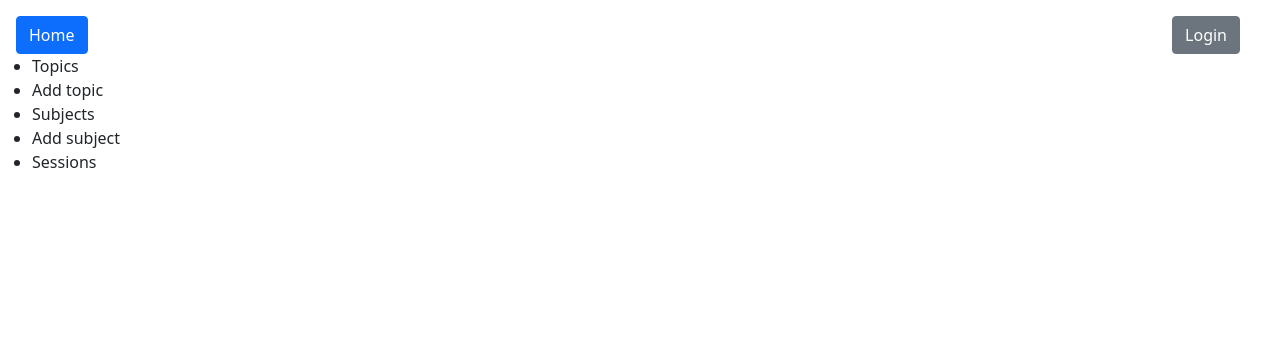
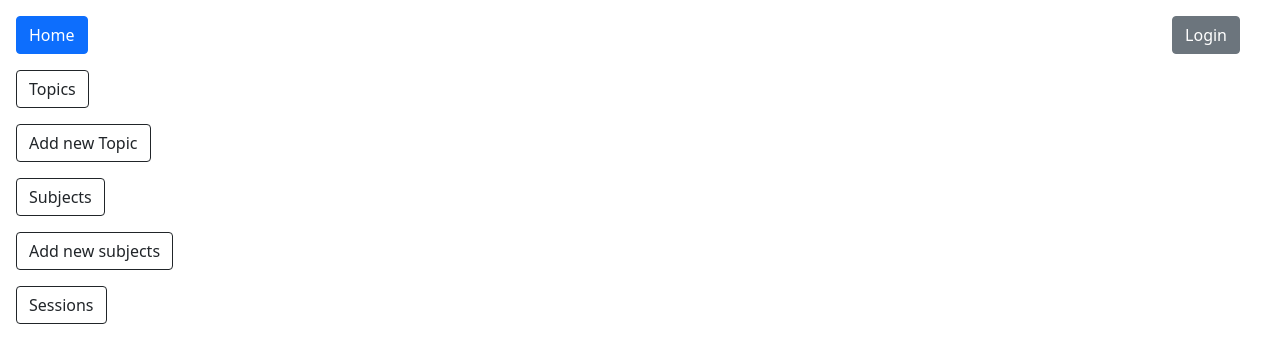
Before and after one commit to adrianryt/UI_IOZeta, a React (Create React App) app in the folder app/: page /teacher in a window 1280 px wide. Shown: the top 362 px of the page. Built offline with nearby package versions, Linux system fonts and the light colour scheme.

Commit message:
changed list of mocks into links in Teacher component

```diff
--- a/app/src/Teacher.tsx
+++ b/app/src/Teacher.tsx
@@ -1,24 +1,32 @@
 import * as React from "react";
+import {Link} from "react-router-dom";
 
 const Teacher = () => {
     return (
-        <ul>
-            <li>
-                Topics
-            </li>
-            <li>
-                Add topic
-            </li>
-            <li>
-                Subjects
-            </li>
-            <li>
-                Add subject
-            </li>
-            <li>
-                Sessions
-            </li>
-        </ul>
+        <>
+            <div className="m-3 d-flex flex-column">
+                <div className="mb-3">
+                    <Link to="/topics" className="btn btn-outline-dark m-0">Topics</Link>
+                </div>
+
+                <div className="mb-3">
+                    <Link to="/topics/new" className="btn btn-outline-dark m-0">Add new Topic</Link>
+                </div>
+
+                <div className="mb-3">
+                    <Link to="/subjects" className="btn btn-outline-dark m-0>">Subjects</Link>
+                </div>
+
+                <div className="mb-3">
+                    <Link to="/subjects/new" className="btn btn-outline-dark m-0>">Add new subjects</Link>
+                </div>
+
+                <div className="mb-3">
+                    <Link to="/sessions" className="btn btn-outline-dark m-0>">Sessions</Link>
+                </div>
+            </div>
+        </>
+
     );
 }
 
```
